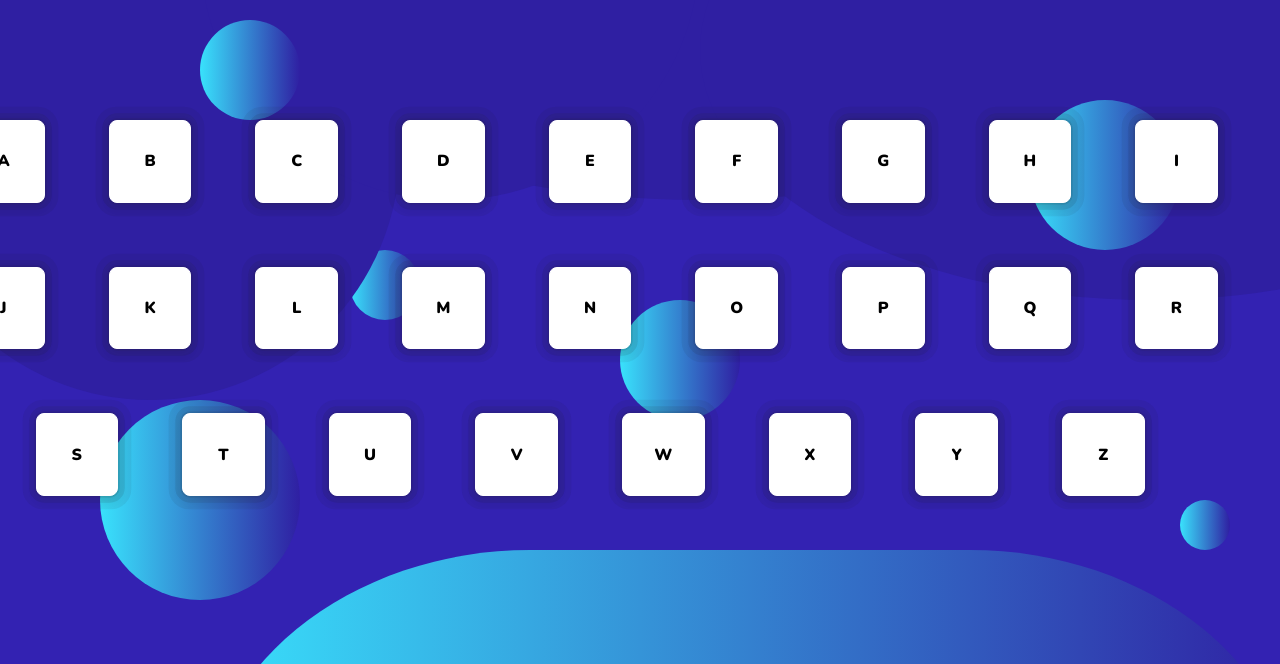
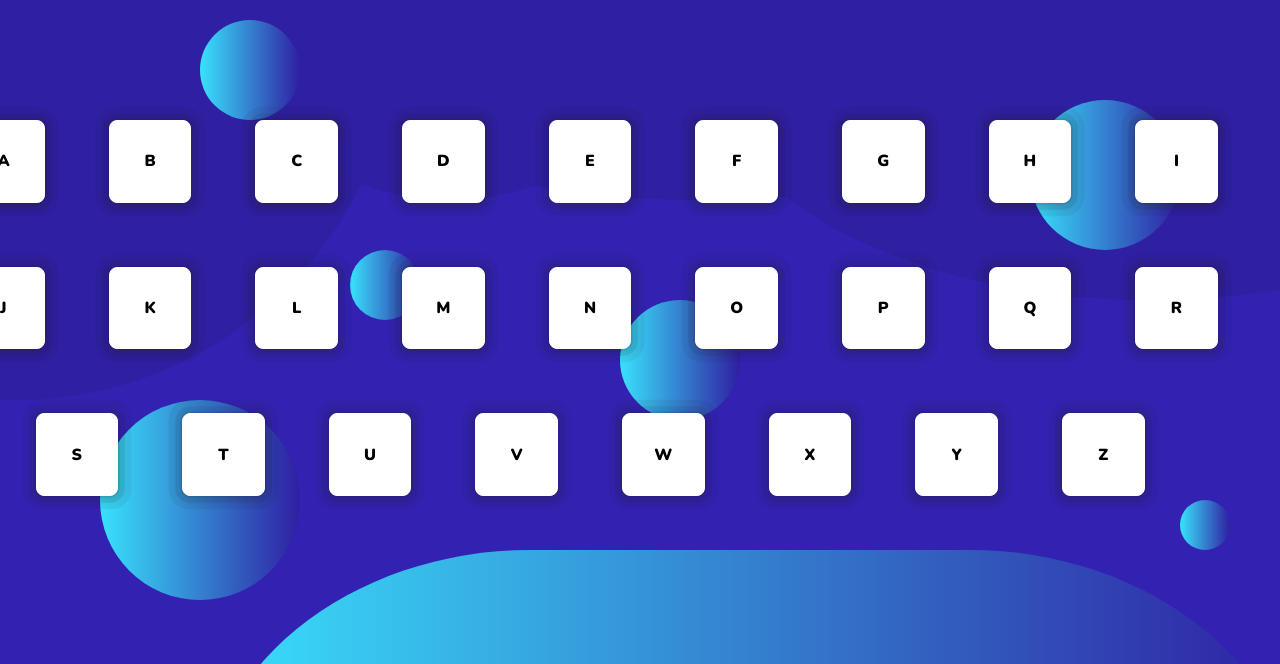
Before and after one commit to katherinegar/type, a plain HTML site: page index.html in a window 1280 px wide. Shown: the top 664 px of the page. Drawn offline with nearby package versions, Linux system fonts and the light colour scheme.

Commit message:
Update type.css

```diff
--- a/css/type.css
+++ b/css/type.css
@@ -36,7 +36,7 @@ font-family: 'Nunito', sans-serif;
 }
 
 .circle2{
-	border-radius: 90%;
+	border-radius: 90% 30% 200% 60%;
   height: 500px;
   width: 500px;
  top: -100px;
```
